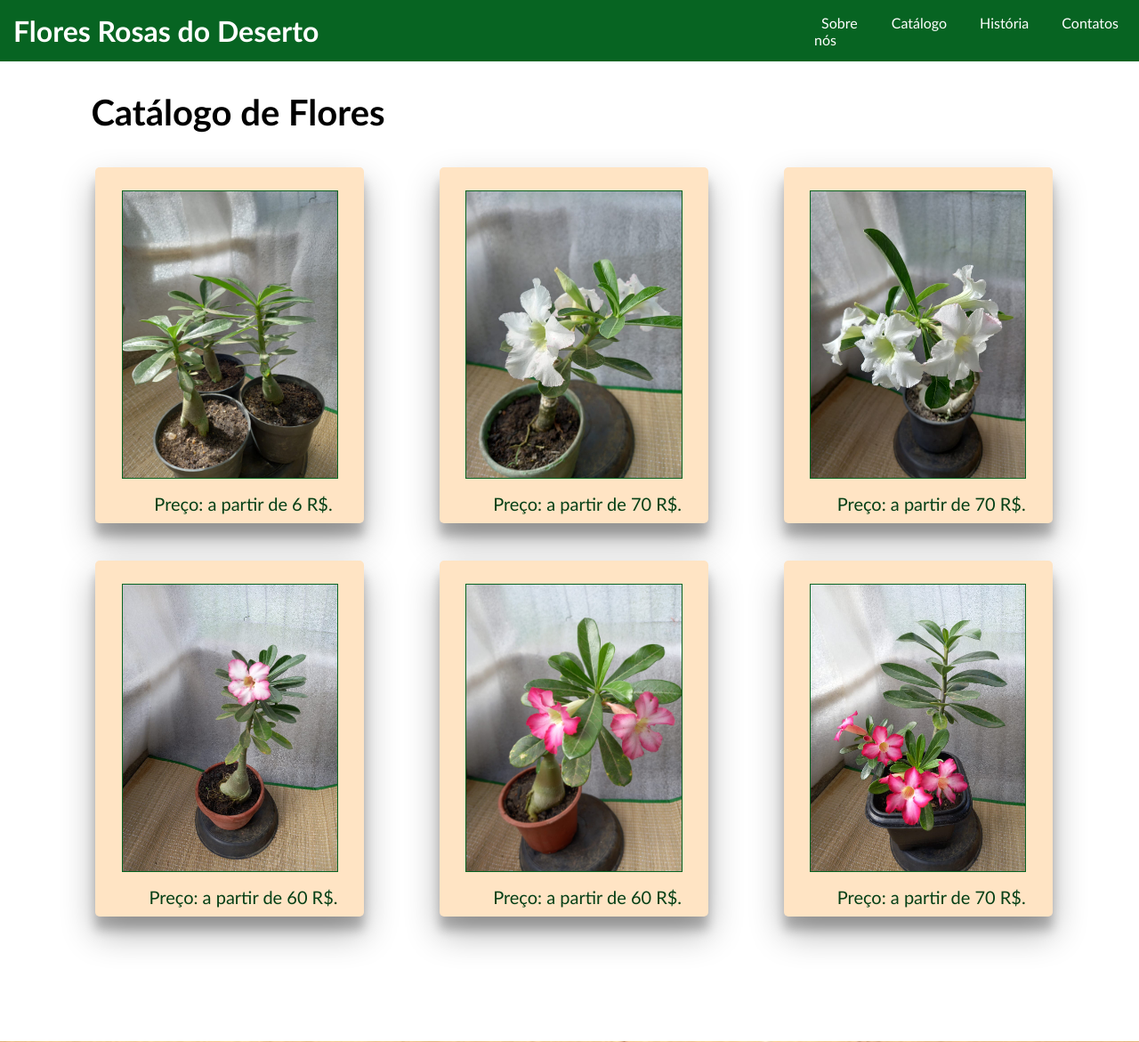
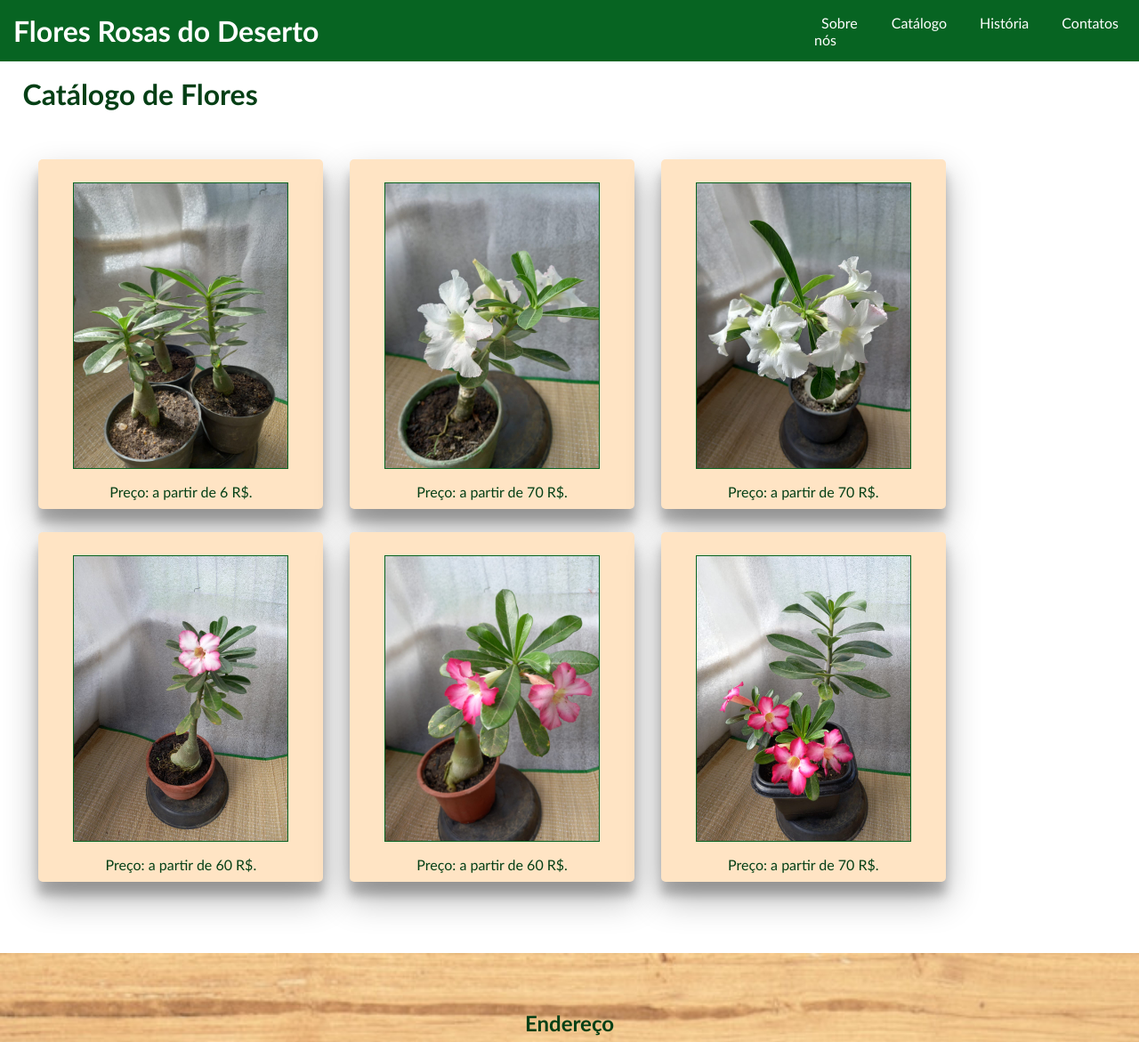
Before and after one commit to cristianoepifanio/Floricultura, a PHP site: page /catalogo.html in a window 1280 px wide. Shown: the top 1171 px of the page at 89% size. Run offline with PHP 8.4, Linux system fonts and the light colour scheme; some libraries are stand-ins or nearby versions.

Commit message:
edição do catálogo

```diff
--- a/catalogo.html
+++ b/catalogo.html
@@ -32,27 +32,30 @@
             </nav>
         </div>
     </header>
-    <div class="bloco">
+    <div class="bloco2">
         <h1> Catálogo de Flores</h1>
         <div class="conteiner2">
-            <div class="cartaz"><img src="fotos/img/brotos.jpeg" alt="Brotos">
+            <div class="cartaz">
+                <img src="fotos/img/brotos.jpeg" alt="Brotos">
                 <p>Preço: a partir de 6 R$.</p>
             </div>
-            <div class="cartaz"><img src="fotos/img/rosa branca.jpeg" alt="Rosa Branca">
+            <div class="cartaz">
+                <img src="fotos/img/rosa branca.jpeg" alt="Rosa Branca">
                 <p>Preço: a partir de 70 R$.</p>
             </div>
             <div class="cartaz"><img src="fotos/img/rosa branca media.jpeg" alt="Rosa Branca (Enxerto)">
                 <p>Preço: a partir de 70 R$.</p>
             </div>
-        </div>
-        <div class="conteiner2">
-            <div class="cartaz"><img src="fotos/img/rosa única.jpeg" alt="Rosa Única">
+            <div class="cartaz">
+                <img src="fotos/img/rosa única.jpeg" alt="Rosa Única">
                 <p>Preço: a partir de 60 R$.</p>
             </div>
-            <div class="cartaz"><img src="fotos/img/rosa de duas.jpeg" alt="Rosa de Duas">
+            <div class="cartaz">
+                <img src="fotos/img/rosa de duas.jpeg" alt="Rosa de Duas">
                 <p>Preço: a partir de 60 R$.</p>
             </div>
-            <div class="cartaz"><img src="fotos/img/rosa cheia.jpeg" alt="Rosa Cheia">
+            <div class="cartaz">
+                <img src="fotos/img/rosa cheia.jpeg" alt="Rosa Cheia">
                 <p>Preço: a partir de 70 R$.</p>
             </div>
         </div>
@@ -68,14 +71,14 @@
             width="70%" height="40%" margin="auto" style="border:0;" allowfullscreen="" loading="lazy"
             referrerpolicy="no-referrer-when-downgrade"></iframe>
 
-        <div class="contatos">
-            <h2>
-                Contatos: <a href="#"><i class="fa-brands fa-whatsapp"></i>+55 081 9863-6465</a> <a
-                    href="https://www.instagram.com/floriculturatere/?igshid=YmMyMTA2M2Y%3D" target="_blank"><i
-                        class="fa-brands fa-instagram"></i>rdterezinha_</a>
-
-            </h2>
-        </div>
+            <div class="contatos">
+                <h2>
+                  Contatos:
+                </h2>
+                <a href="+55 081 998636465"><i class="fa-brands fa-whatsapp"></i>+55 081 998636465</a> <a
+                href="https://www.instagram.com/floriculturatere/?igshid=YmMyMTA2M2Y%3D" target="_blank"><i
+                    class="fa-brands fa-instagram"></i>rdterezinha_</a>
+            </div>
     </footer>
 
 </body>
--- a/style/main.css
+++ b/style/main.css
@@ -8,7 +8,7 @@ header{
     display: flex;
     position: fixed;
     width: 100%;
-    margin-bottom: 1%;
+    margin: 0;
     overflow: hidden;
     top: 0%;
     z-index: 10;
@@ -53,27 +53,41 @@ body{
     font-family: 'Gill Sans', 'Gill Sans MT', Calibri, 'Trebuchet MS', sans-serif;
 
 }
+/*  */
+.bloco2{
+    background-color: rgb(255, 255, 255);
+    padding: 2%;
+    justify-content: center;
+    color: #043f15;
 
+}
+.bloco2 h1{
+    margin-top: 60px;
+}
 .conteiner2 {
     margin:3% auto;
     width: 100%;
-    display: flex;
-    justify-content: space-between;
+    display: inline-block;
+    justify-content: center;
     align-items: center;
     background-color: #fff;
     color: #043f15;
     padding: 5px;
 }
-.cartaz {
+div .cartaz {
     background-color: bisque;
     box-shadow: rgba(0, 0, 0, 0.3) 0px 19px 38px, rgba(0, 0, 0, 0.22) 0px 15px 12px;
     border-radius: 5px;
-    padding: 10px 0;
+    padding: 10px;
+    display: inline-block;
     text-align: center;
+    width: 300px;
+    align-items: center;
+    margin: 1vw;
 }
 .cartaz  img{
     margin: 1rem auto;
-    max-width: 80%;
+    width: 80%;
     display: block;
     border: 1px solid #076422;
 }
@@ -105,9 +119,7 @@ body{
     text-indent: 10%;
 
 }
-#Catalogo{
 
-}
 button {
     margin: auto;
    margin-top: 8%;
```
Also changed, not shown: index.html (+4 -4 lines).
